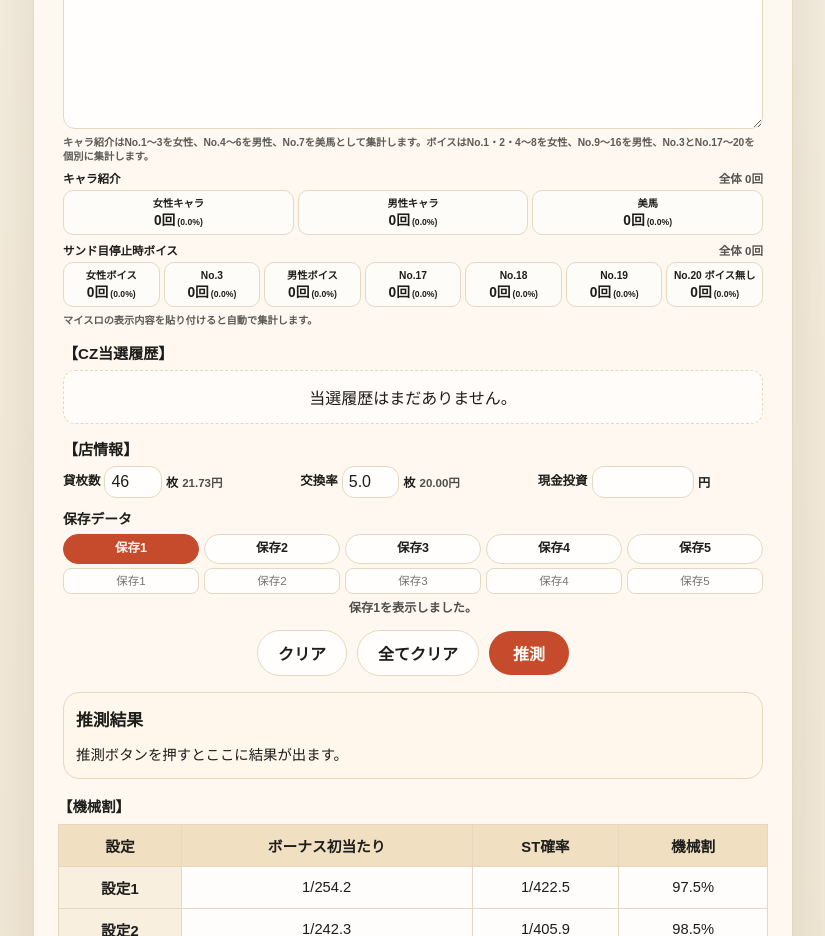
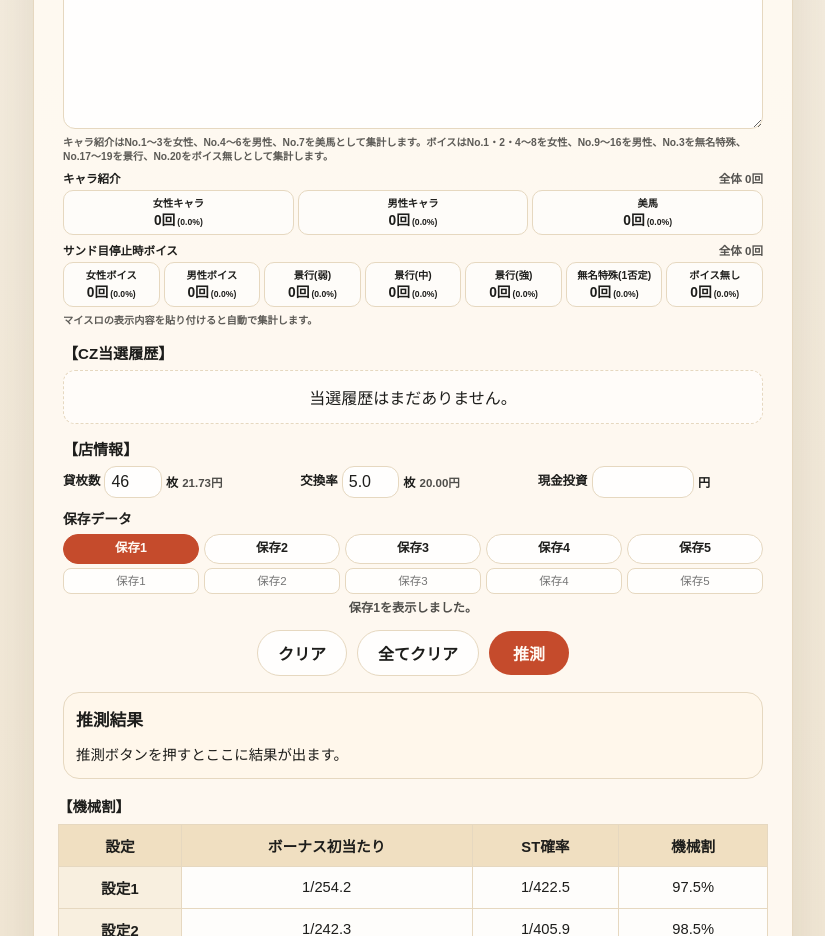
Before and after one commit to umedademu/suisoku, a Next.js app: page /kabaneri2 in a window 1280 px wide. Shown: the part 1000-1936 px from the top of the page, without its empty margins (227-1052 px from the left). Built offline with nearby package versions, Linux system fonts and the light colour scheme.

Commit message:
カバネリ2のボイス集計ラベルと表示順を変更

```diff
--- a/app/kabaneri2/page.tsx
+++ b/app/kabaneri2/page.tsx
@@ -647,12 +647,12 @@ type MyslotCharacterCategoryKey = (typeof MYSLOT_CHARACTER_CATEGORIES)[number]["
 
 const MYSLOT_VOICE_CATEGORIES = [
   { key: "female", label: "女性ボイス", rangeLabel: "No.1・2・4〜8" },
-  { key: "no3", label: "No.3", rangeLabel: "" },
   { key: "male", label: "男性ボイス", rangeLabel: "No.9〜16" },
-  { key: "no17", label: "No.17", rangeLabel: "" },
-  { key: "no18", label: "No.18", rangeLabel: "" },
-  { key: "no19", label: "No.19", rangeLabel: "" },
-  { key: "no20", label: "No.20 ボイス無し", rangeLabel: "" }
+  { key: "no17", label: "景行(弱)", rangeLabel: "No.17" },
+  { key: "no18", label: "景行(中)", rangeLabel: "No.18" },
+  { key: "no19", label: "景行(強)", rangeLabel: "No.19" },
+  { key: "no3", label: "無名特殊(1否定)", rangeLabel: "No.3" },
+  { key: "no20", label: "ボイス無し", rangeLabel: "No.20" }
 ] as const;
 
 type MyslotVoiceCategoryKey = (typeof MYSLOT_VOICE_CATEGORIES)[number]["key"];
@@ -951,7 +951,7 @@ function MyslotInput({
         onChange={(event) => onChange(event.currentTarget.value)}
       />
       <p className="myslot-voice-help">
-        キャラ紹介はNo.1〜3を女性、No.4〜6を男性、No.7を美馬として集計します。ボイスはNo.1・2・4〜8を女性、No.9〜16を男性、No.3とNo.17〜20を個別に集計します。
+        キャラ紹介はNo.1〜3を女性、No.4〜6を男性、No.7を美馬として集計します。ボイスはNo.1・2・4〜8を女性、No.9〜16を男性、No.3を無名特殊、No.17〜19を景行、No.20をボイス無しとして集計します。
       </p>
       <MyslotSummaryBlock
         summaryKey="character"
--- a/lib/app-info.ts
+++ b/lib/app-info.ts
@@ -1,3 +1,3 @@
-export const APP_VERSION = "1.02";
+export const APP_VERSION = "1.03";
 
 export const APP_TITLE = `推測ツールv${APP_VERSION}`;
```
Also changed, not shown: 1 other file (tests, documents, lock files or other folders).
